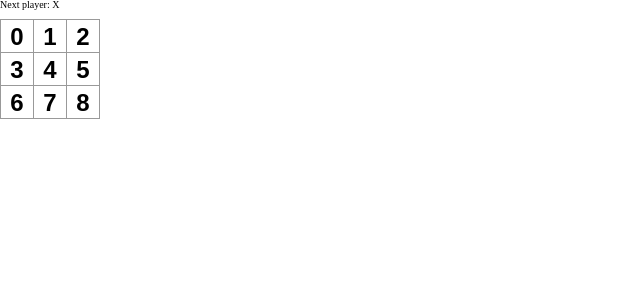
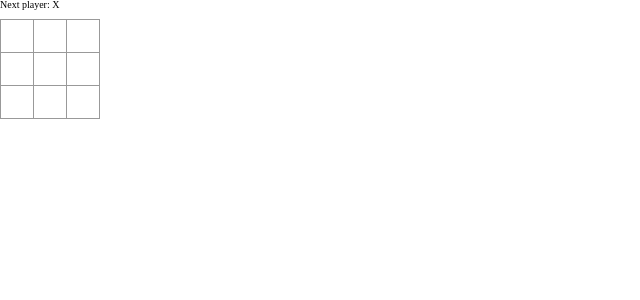
Before and after one commit to daisuke-tanabe/react-redux-sandbox, a Next.js app: page /react in a window 1280 px wide. Shown: the top 300 px of the page, without its empty margins (0-640 px from the left). Built offline with nearby package versions, Linux system fonts and the light colour scheme.

Commit message:
feat: Boardのマス目クリックでアラート表示

```diff
--- a/components/atoms/Button.js
+++ b/components/atoms/Button.js
@@ -1,6 +1,10 @@
 import styled from 'styled-components';
 
-const Button = ({ className, value }) => <button className={className}>{value}</button>;
+const Button = ({ className, value, onButtonClick }) => {
+  return (
+    <button className={className} onClick={onButtonClick}>{value}</button>
+  );
+};
 
 const StyledButton = styled(Button)`
   background: #fff;
--- a/components/molecules/BoardRow.js
+++ b/components/molecules/BoardRow.js
@@ -1,13 +1,12 @@
 import styled from 'styled-components';
 import Button from '../atoms/Button';
 
-const BoardRow = ({ className, square }) => {
-  const values = Array.from(new Array(3)).map((v, i)=> (i + square) + (square * 2));
+const BoardRow = ({ className, squaresRow, key, onButtonClick }) => {
   return (
     <div className={className}>
       {
-        values.map(value => {
-          return <Button value={value} key={value} />
+        squaresRow.map((value, index) => {
+          return <Button value={value} key={index} onButtonClick={onButtonClick}  />
         })
       }
     </div>
--- a/components/organisms/Board.js
+++ b/components/organisms/Board.js
@@ -2,15 +2,14 @@ import styled from 'styled-components';
 import BoardRow from '../molecules/BoardRow';
 import Status from '../atoms/Status';
 
-const Board = ({ className, squares }) => {
-
+const Board = ({ className, squares, onButtonClick }) => {
   return (
     <div className={className}>
       <Status />
       <div className={`${className}__squares`}>
         {
-          [...Array(squares/3).keys()].map(square => {
-            return <BoardRow square={square} key={square} />
+          [...Array(squares.length).keys()].map((square, index) => {
+            return <BoardRow squaresRow={squares[index]} key={index} onButtonClick={onButtonClick} />
           })
         }
       </div>
--- a/pages/react/index.js
+++ b/pages/react/index.js
@@ -3,11 +3,26 @@ import React from 'react';
 import Board from '../../components/organisms/Board'
 
 class Game extends React.Component {
+  constructor(props) {
+    super(props);
+    this.state = {
+      squares: [
+        [null, null, null],
+        [null, null, null],
+        [null, null, null],
+      ]
+    };
+  }
+
+  onButtonClick() {
+    alert('click');
+  }
+
   render() {
     return (
       <div className="game">
         <div className="game-board">
-          <Board squares={9} />
+          <Board squares={this.state.squares} onButtonClick={this.onButtonClick} />
         </div>
         <div className="game-info">
           <div>{/* status */}</div>
```
